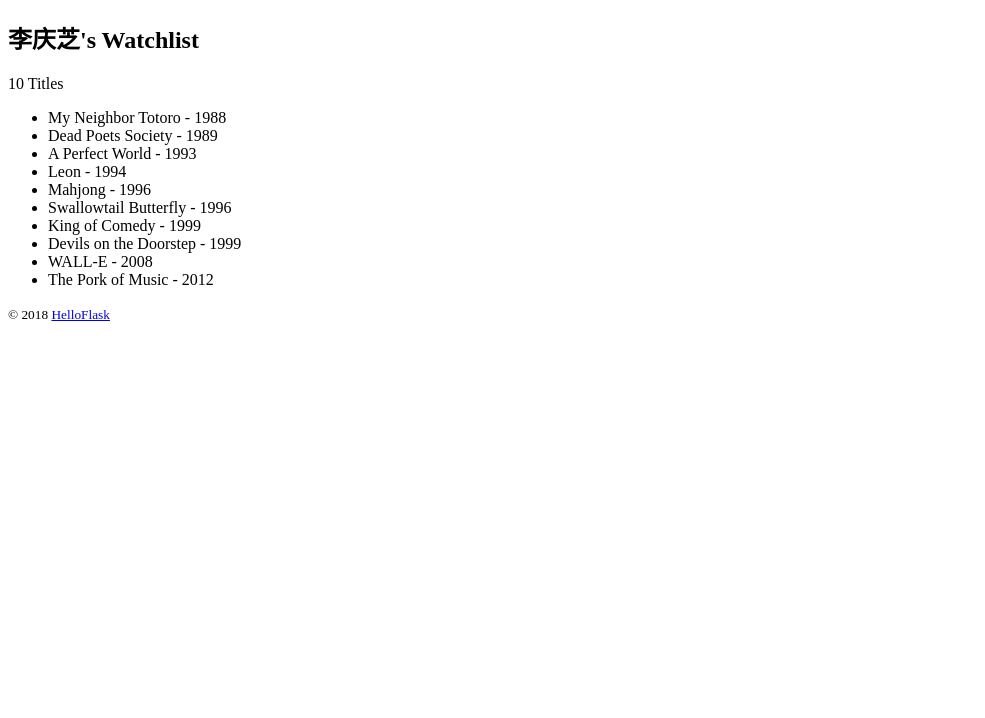
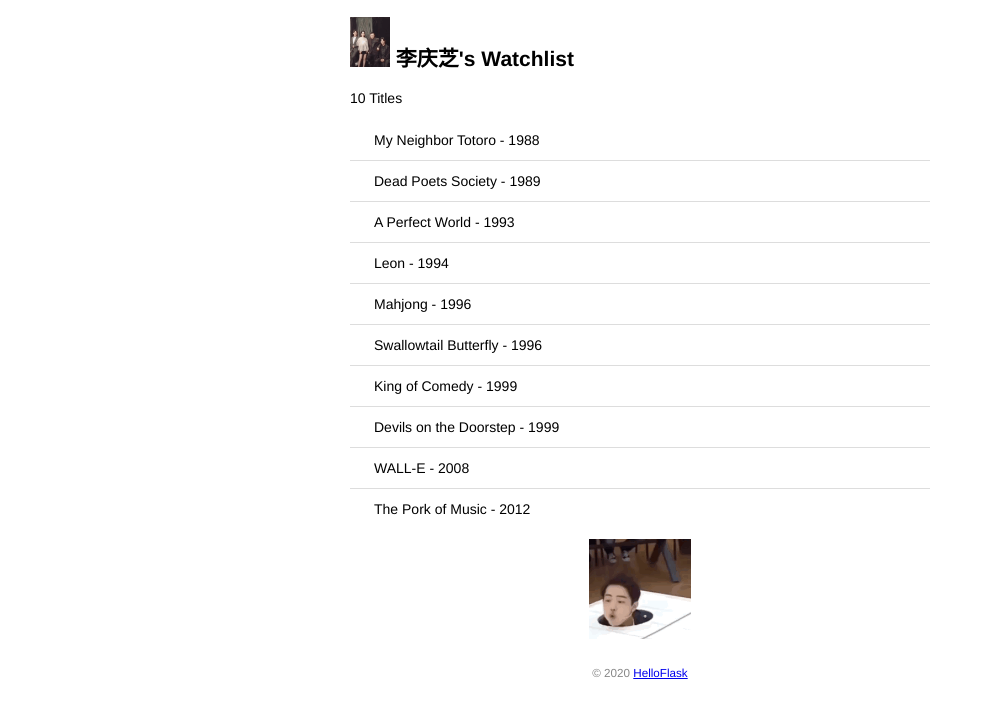
Before and after one commit to Asia-Lichi/book-flight, a Flask app: page / in a window 1280 px wide. Shown: the top 718 px of the page, without its empty margins (0-985 px from the left). Run offline with Flask 2, Linux system fonts and the light colour scheme.

Commit message:
Add static files

```diff
--- /dev/null
+++ b/static/style.css
@@ -0,0 +1,36 @@
+body {
+	margin: auto;
+	max-width: 580px;
+	font-size: 14px;
+	font-family: Helvetica, Arial, sans-serif;
+}
+footer {
+	color: #888;
+	margin-top: 15px;
+	text-align: center;
+	padding: 10px;
+}
+.avatar {
+	width: 40px;
+}
+.movie-list {
+	list-style-type: none;
+	padding: 0;
+	margin-bottom: 10px;
+	box-shadow: 0 2px 5px 0 rgba(0, 0, 0, 0.16), 0 2px 10px 0 rg ba(0, 0, 0, 0.12);
+}
+.movie-list li {
+	padding: 12px 24px;
+	border-bottom: 1px solid #ddd;
+}
+.movie-list li:last-child {
+	border-bottom:none;
+}
+.movie-list li:hover {
+	background-color: #f8f9fa;
+}
+.totoro {
+	display: block;
+	margin: 0 auto;
+	height: 100px;
+}
--- a/templates/index.html
+++ b/templates/index.html
@@ -1,22 +1,25 @@
 <!DOCTYPE html>
 <html lang="en">
 <head>
+    <link rel="stylesheet" href="{{ url_for('static', filename='style.css') }}" type="text/css">
     <meta charset="utf-8">
     <title>{{ name }}'s Watchlist</title>
+    <link rel="icon" href="{{ url_for('static', filename='favicon.png') }}">
 </head>
 <body>
-    <h2>{{ name }}'s Watchlist</h2>
+    <h2><img alt="Avatar" class="avatar" src="{{ url_for('static', filename='images/avatar.gif') }}">
+        {{ name }}'s Watchlist</h2>
     {# 使用 length 过滤器获取 movies 变量的长度 #}
     <p>{{ movies|length }} Titles</p>
-    <ul>
+    <ul class="movie-list">
         {% for movie in movies %}  {# 迭代 movies 变量 #}
         <li>{{ movie.title }} - {{ movie.year }}</li>  {# 等同于
 movie['title'] #}
         {% endfor %}  {# 使用 endfor 标签结束 for 语句 #}
     </ul>
+    <img alt="Walking Totoro" class="totoro" src="{{ url_for('static', filename='images/totoro.gif') }}">
     <footer>
-        <small>&copy; 2018 <a href="http://helloflask.com/tutori
-al">HelloFlask</a></small>
+        <small>&copy; 2020 <a href="http://helloflask.com/tutorial">HelloFlask</a></small>
     </footer>
 </body>
 </html>
```
Also changed, not shown: static/favicon.png (added), static/images/avatar.gif (added), static/images/totoro.gif (added).
